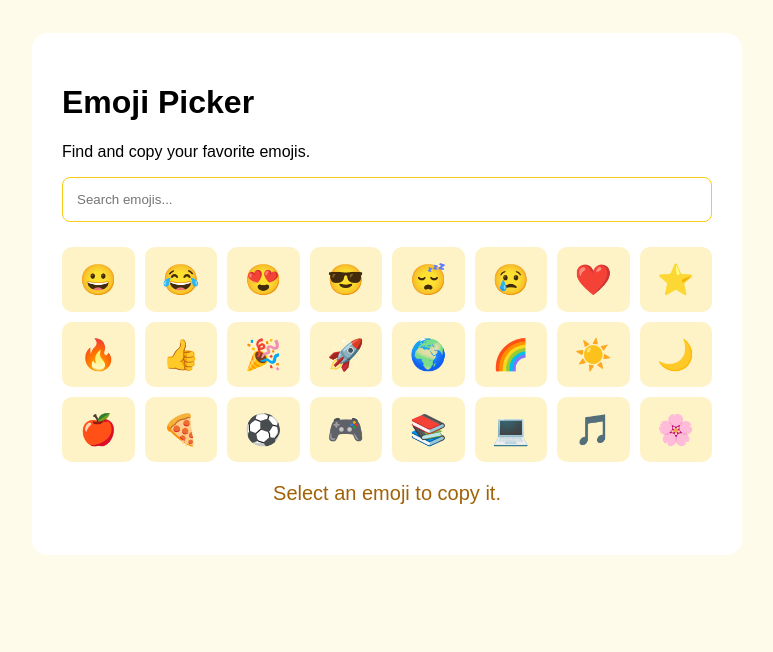
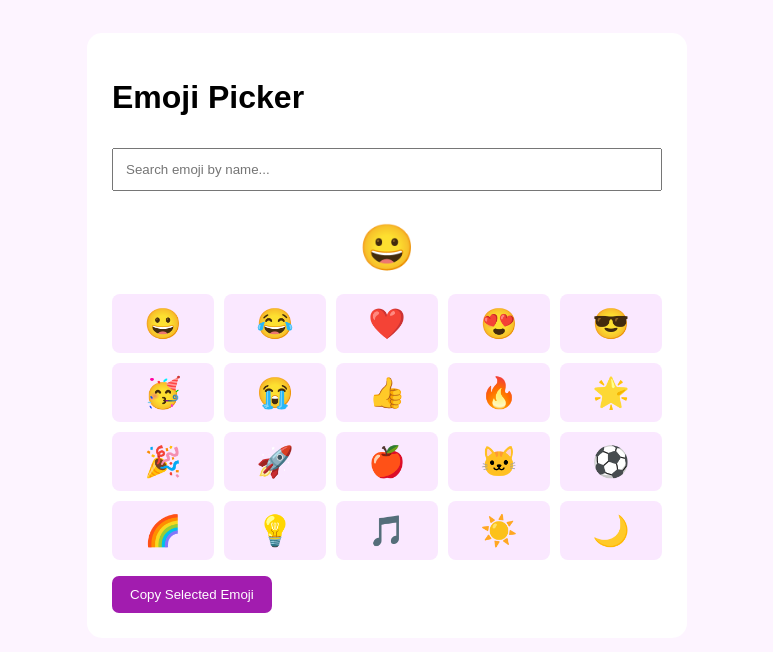
Before and after one commit to Harrisonparry7/emoji-picker, a plain HTML site: page index.html in a window 1280 px wide. Shown: the whole page, without its empty margins (253-1026 px from the left). Drawn offline with Linux system fonts and the light colour scheme.

Commit message:
Add searchable emoji picker

```diff
--- a/index.html
+++ b/index.html
@@ -2,56 +2,57 @@
 <html lang="en">
 <head>
 <meta charset="UTF-8">
-<meta name="viewport" content="width=device-width, initial-scale=1.0">
+<meta name="viewport" content="width=device-width,initial-scale=1">
 <title>Emoji Picker</title>
 <style>
-body{font-family:Arial;background:#fffbeb;padding:25px}
-main{max-width:650px;margin:auto;background:white;padding:30px;border-radius:16px}
-input{width:100%;padding:14px;box-sizing:border-box;border:1px solid #facc15;border-radius:8px}
-#emojis{display:grid;grid-template-columns:repeat(auto-fit,minmax(65px,1fr));gap:10px;margin-top:25px}
-button{background:#fef3c7;border:0;border-radius:10px;padding:15px;font-size:30px;cursor:pointer}
-button:hover{background:#fde68a}
-#status{color:#a16207;text-align:center;font-size:20px}
+body{font-family:Arial;background:#fdf4ff;padding:25px}
+main{max-width:550px;margin:auto;background:white;padding:25px;border-radius:15px}
+input{width:100%;padding:12px;box-sizing:border-box;margin:10px 0}
+#grid{display:grid;grid-template-columns:repeat(5,1fr);gap:10px}
+.emoji{font-size:30px;padding:12px;border:0;background:#fae8ff;border-radius:8px;cursor:pointer}
+#selected{font-size:45px;text-align:center;margin:20px}
+button.copy{padding:11px 18px;background:#a21caf;color:white;border:0;border-radius:7px;cursor:pointer}
 </style>
 </head>
 <body>
 <main>
 <h1>Emoji Picker</h1>
-<p>Find and copy your favorite emojis.</p>
-<input id="search" placeholder="Search emojis..." oninput="render()">
-<div id="emojis"></div>
-<p id="status">Select an emoji to copy it.</p>
+<input id="search" placeholder="Search emoji by name...">
+<div id="selected">😀</div>
+<div id="grid"></div>
+<p id="status"></p>
+<button class="copy" onclick="copyEmoji()">Copy Selected Emoji</button>
 </main>
 <script>
 const emojis=[
- ["😀","happy"],["😂","laugh"],["😍","love"],
- ["😎","cool"],["😴","sleep"],["😢","sad"],
- ["❤️","heart"],["⭐","star"],["🔥","fire"],
- ["👍","thumbs up"],["🎉","party"],["🚀","rocket"],
- ["🌍","earth"],["🌈","rainbow"],["☀️","sun"],
- ["🌙","moon"],["🍎","apple"],["🍕","pizza"],
- ["⚽","football"],["🎮","game"],["📚","books"],
- ["💻","computer"],["🎵","music"],["🌸","flower"]
+ ["😀","smile"],["😂","laugh"],["❤️","love"],["😍","heart eyes"],
+ ["😎","cool"],["🥳","party"],["😭","cry"],["👍","thumbs up"],
+ ["🔥","fire"],["🌟","star"],["🎉","celebration"],["🚀","rocket"],
+ ["🍎","apple"],["🐱","cat"],["⚽","football"],["🌈","rainbow"],
+ ["💡","idea"],["🎵","music"],["☀️","sun"],["🌙","moon"]
 ];
+let selected="😀";
 function render(){
  const query=document.getElementById("search").value.toLowerCase();
- const area=document.getElementById("emojis");
- area.innerHTML="";
- emojis.filter(e=>e[1].includes(query)||e[0].includes(query)).forEach(e=>{
+ const grid=document.getElementById("grid");
+ grid.innerHTML="";
+ emojis.filter(x=>x[1].includes(query)).forEach(item=>{
   const btn=document.createElement("button");
-  btn.textContent=e[0];
-  btn.title=e[1];
-  btn.setAttribute("aria-label",e[1]);
-  btn.onclick=async()=>{
-   try{
-    await navigator.clipboard.writeText(e[0]);
-    document.getElementById("status").textContent=e[0]+" Copied!";
-   }catch{
-    document.getElementById("status").textContent="Selected: "+e[0];
-   }
-  };
-  area.appendChild(btn);
+  btn.className="emoji";
+  btn.textContent=item[0];
+  btn.title=item[1];
+  btn.onclick=()=>{selected=item[0];document.getElementById("selected").textContent=selected;};
+  grid.appendChild(btn);
  });
+}
+document.getElementById("search").addEventListener("input",render);
+async function copyEmoji(){
+ try{
+  await navigator.clipboard.writeText(selected);
+  document.getElementById("status").textContent="Emoji copied!";
+ }catch{
+  document.getElementById("status").textContent="Please copy the emoji manually.";
+ }
 }
 render();
 </script>
```
